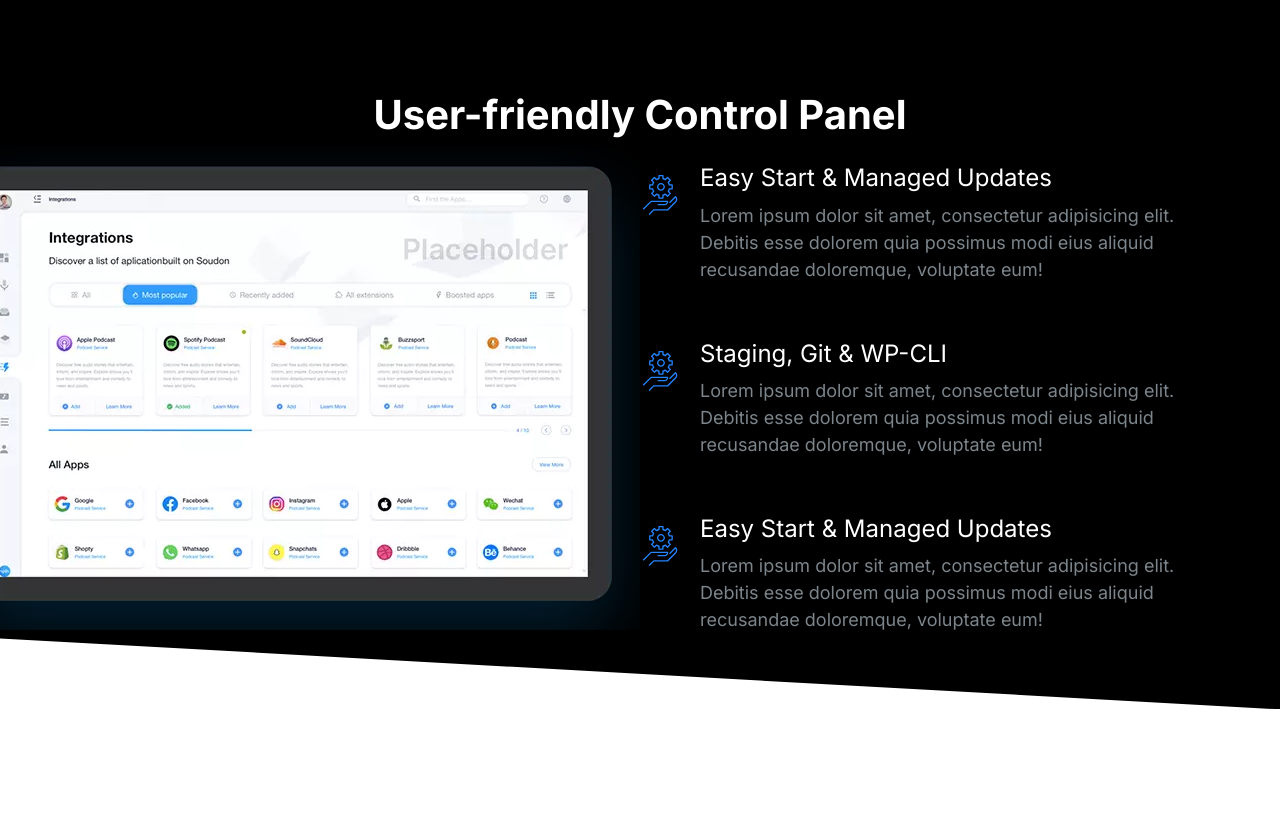
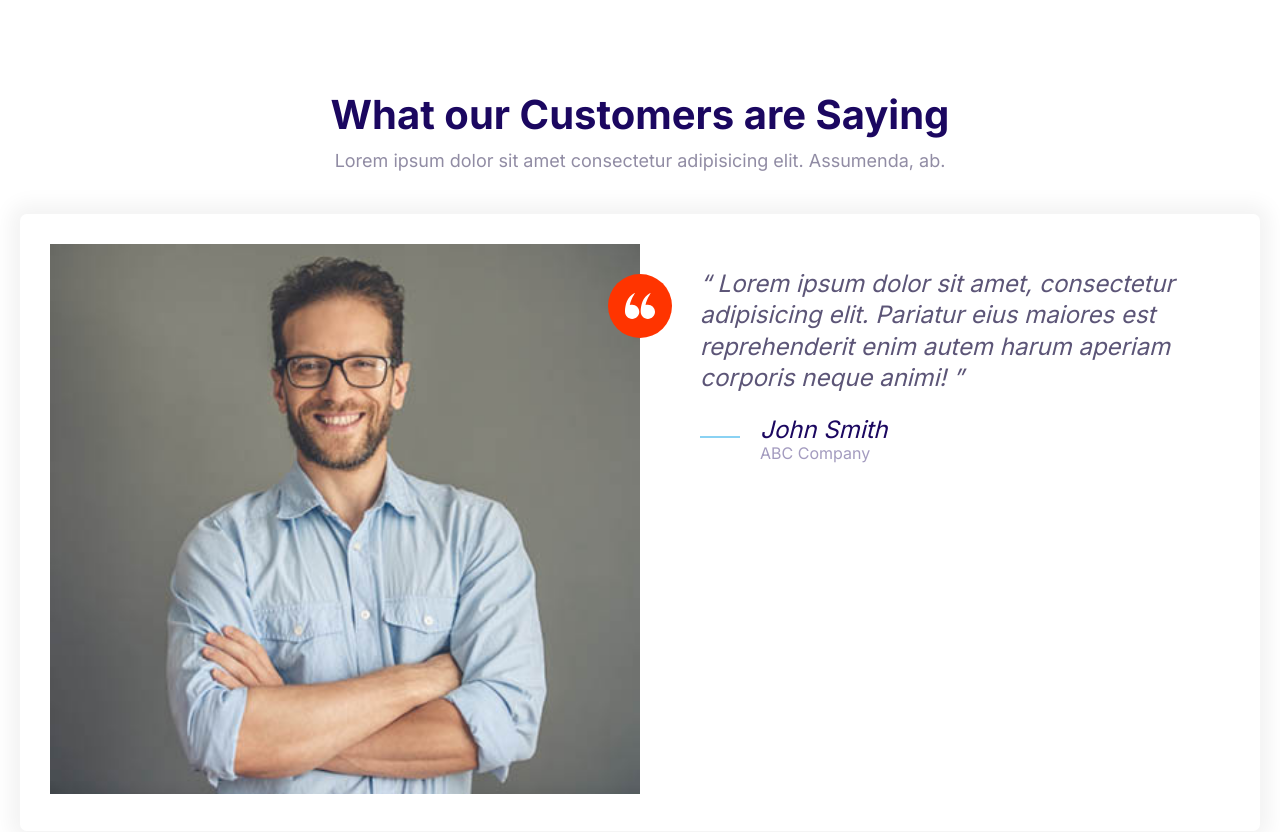
Before and after one commit to manudeli/Season-And-Work, a plain HTML site: page index.html in a window 1280 px wide. Before the commit the page ends 800 px from the top, so only its background shows below. Drawn offline with Linux system fonts and the light colour scheme.

Commit message:
Build the block of testimonial.

```diff
--- a/css/styles.css
+++ b/css/styles.css
@@ -613,6 +613,7 @@ a {
 
 .block__header {
   text-align: center;
+  margin-bottom: 4rem;
 }
 
 .block__heading {
--- a/index.html
+++ b/index.html
@@ -14,75 +14,47 @@
     <title>시즌앤워크 | Season & Work</title>
   </head>
   <body>
-    <section class="block block--dark block--skewed-right block-showcase">
+    <section class="block">
       <header class="block__header">
-        <h2>User-friendly Control Panel</h2>
+        <h2>What our Customers are Saying</h2>
+        <p>
+          Lorem ipsum dolor sit amet consectetur adipisicing elit. Assumenda,
+          ab.
+        </p>
       </header>
-      <div class="container grid grid--1x2">
-        <picture class="block-showcase__image">
-          <source
-            type="image/webp"
-            srcset="images/ipad.webp 1x, images/ipad@2x.webp 2x"
-          />
-          <source
-            type="image/jpg"
-            srcset="images/ipad.jpg 1x, images/ipad@2x.jpg 2x"
-          />
-          <img src="images/ipad.png" alt="" />
-        </picture>
-        <ul class="list">
-          <li>
+      <div class="card testimonial">
+        <div class="grid grid--1x2">
+          <div class="testimonial__image">
+            <img
+              src="images/testimonial.jpg"
+              alt="A happy, smiling customer"
+            /><span class="icon-container icon-container--accent">
+              <svg class="icon icon--white icon--small">
+                <use xlink:href="images/sprite.svg#quotes" />
+              </svg>
+            </span>
+          </div>
+          <blockquote class="quote">
+            <p class="quote__text">
+              Lorem ipsum dolor sit amet, consectetur adipisicing elit. Pariatur
+              eius maiores est reprehenderit enim autem harum aperiam corporis
+              neque animi!
+            </p>
+            <footer>
               <div class="media">
                 <div class="media__image">
-                <svg class="icon icon--primary">
-                  <use xlink:href="images/sprite.svg#snap" />
+                  <svg class="icon icon--primary quote__line">
+                    <use xlink:href="images/sprite.svg#line" />
                   </svg>
                 </div>
                 <div class="media__body">
-                <h3 class="media__title">Easy Start & Managed Updates</h3>
-                <p>
-                  Lorem ipsum dolor sit amet, consectetur adipisicing elit.
-                  Debitis esse dolorem quia possimus modi eius aliquid
-                  recusandae doloremque, voluptate eum!
-                </p>
+                  <h3 class="media__title quote__author">John Smith</h3>
+                  <p class="quote__organization">ABC Company</p>
                 </div>
               </div>
-          </li>
-          <li>
-            <div class="media">
-              <div class="media__image">
-                <svg class="icon icon--primary">
-                  <use xlink:href="images/sprite.svg#snap" />
-                </svg>
+            </footer>
+          </blockquote>
         </div>
-              <div class="media__body">
-                <h3 class="media__title">Staging, Git & WP-CLI</h3>
-                <p>
-                  Lorem ipsum dolor sit amet, consectetur adipisicing elit.
-                  Debitis esse dolorem quia possimus modi eius aliquid
-                  recusandae doloremque, voluptate eum!
-                </p>
-              </div>
-            </div>
-          </li>
-          <li>
-            <div class="media">
-              <div class="media__image">
-                <svg class="icon icon--primary">
-                  <use xlink:href="images/sprite.svg#snap" />
-                </svg>
-              </div>
-              <div class="media__body">
-                <h3 class="media__title">Easy Start & Managed Updates</h3>
-                <p>
-                  Lorem ipsum dolor sit amet, consectetur adipisicing elit.
-                  Debitis esse dolorem quia possimus modi eius aliquid
-                  recusandae doloremque, voluptate eum!
-                </p>
-              </div>
-            </div>
-          </li>
-        </ul>
       </div>
     </section>
     <script src="js/main.js"></script>
```
Also changed, not shown: components/block__testimonial.html (added, +42 -0 lines). Lines whose indentation alone changed are shown as unchanged.
